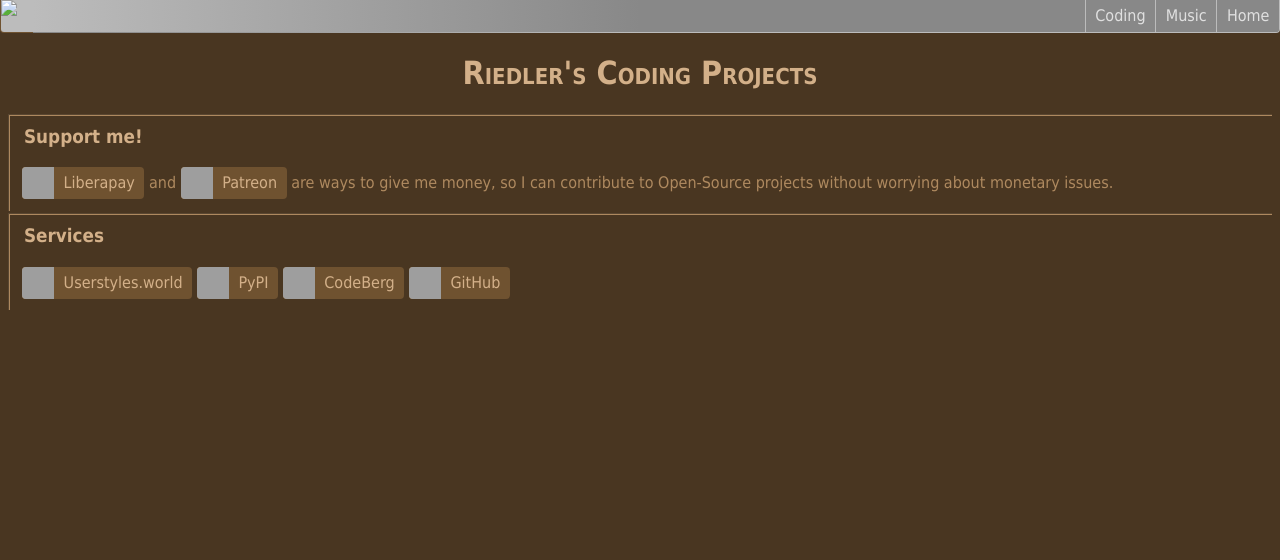
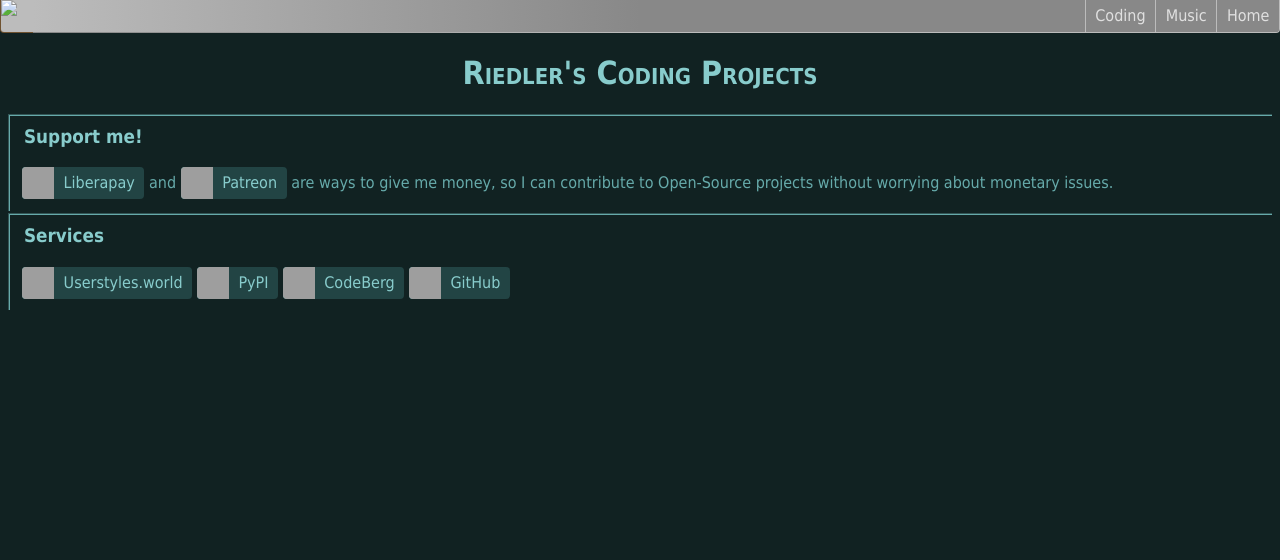
Before and after one commit to RiedleroD/riedler.wien, a PHP site: page /coding/ in a window 1280 px wide. Shown: the top 560 px of the page. Run offline with PHP 8.4, Linux system fonts and the light colour scheme; data comes from the database, SQL or seed files in the repository; data that the repository does not hold is empty; grey boxes are pictures that could not be loaded.

Commit message:
changed main theme color to petrol/cyan because ppl didn't like my brown

```diff
--- a/html/style/default.css
+++ b/html/style/default.css
@@ -17,11 +17,17 @@ body{
 		txt for text, brd for border and bgc for background color
 	 */
 	/*accent colors*/
-	--acc_hh:#F6D3AD;
-	--acc_h:#D3B089;
-	--acc:#AE895F;
-	--acc_d:#6F5230;
-	--acc_dd:#493621;
+	--acc_hh:#AFF;
+	--acc_h:#8CC;
+	--acc:#6AA;
+	--acc_d:#244;
+	--acc_dd:#122;
+	/*brown colors*/
+	--brn_hh:#F6D3AD;
+	--brn_h:#D3B089;
+	--brn:#AE895F;
+	--brn_d:#6F5230;
+	--brn_dd:#493621;
 	/*grey colors*/
 	--gry_h:#E0E0E0;
 	--gry:#BCBCBC;
@@ -129,7 +135,7 @@ a:hover{
 	top:0;
 	background:
 		linear-gradient(to right,var(--gry) 2em,var(--gry_d) 50%) padding-box,
-		linear-gradient(to right,var(--acc_d) calc(2em + 1px),var(--gry_d) 2em,var(--gry) 50%) border-box;
+		linear-gradient(to right,var(--brn_d) calc(2em + 1px),var(--gry_d) 2em,var(--gry) 50%) border-box;
 	border-radius:0 0 0.25em 0.25em;
 	overflow:clip;
 	width:calc(100% + 1em - 2px);
@@ -246,7 +252,7 @@ a.hebi:hover>img{
 	transform:translateX(-50%) skew(var(--skewr));
 	height:calc(100% - 2em);
 	pointer-events:none;
-	border-left:solid 50vw var(--acc);
+	border-left:solid 50vw var(--brn);
 	border-right:solid 50vw var(--gry);
 	animation:load-in 0.5s normal both cubic-bezier(.76,.07,0,1);
 	animation-iteration-count:1;
```
Also changed, not shown: html/style/home.css (+6 -1 lines).
